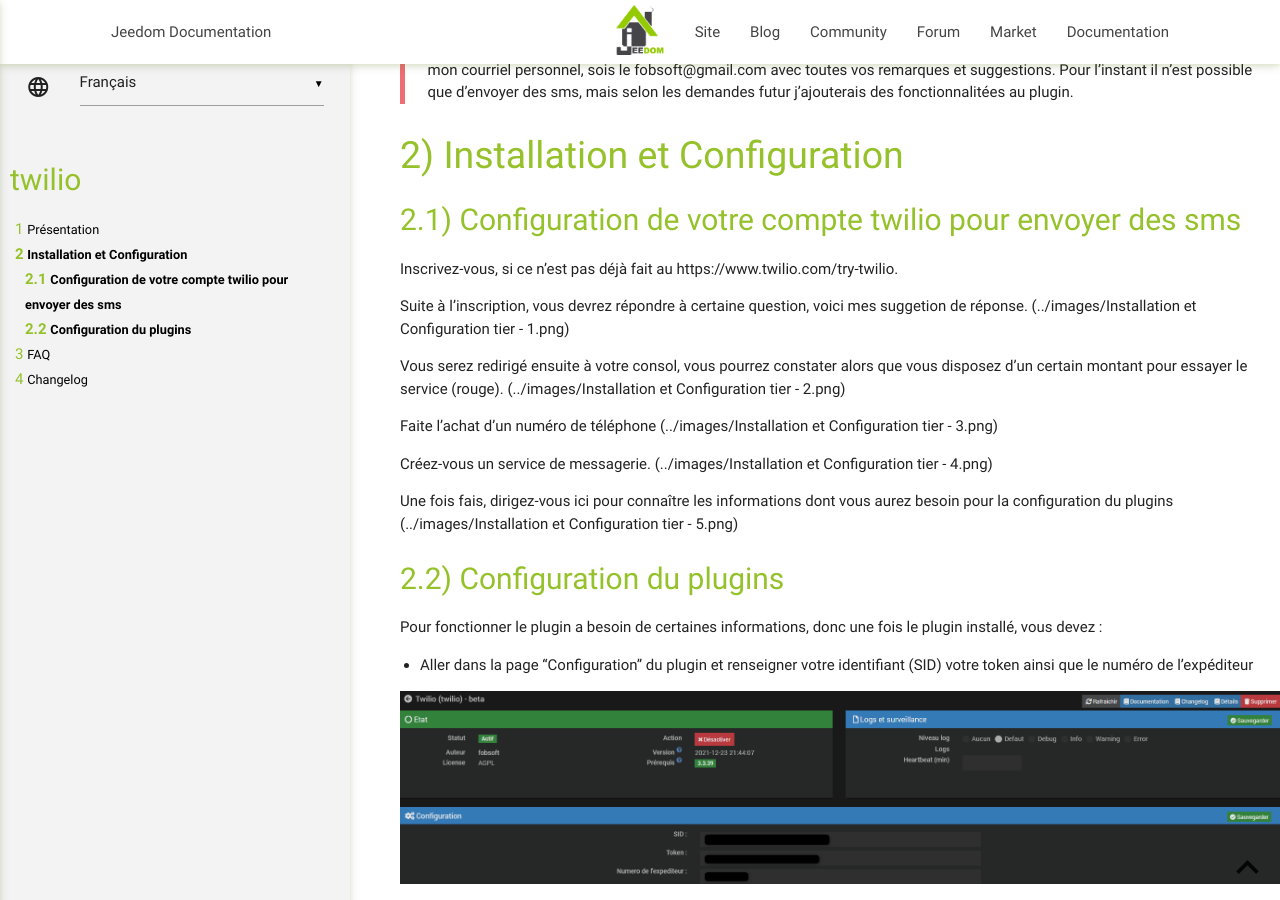
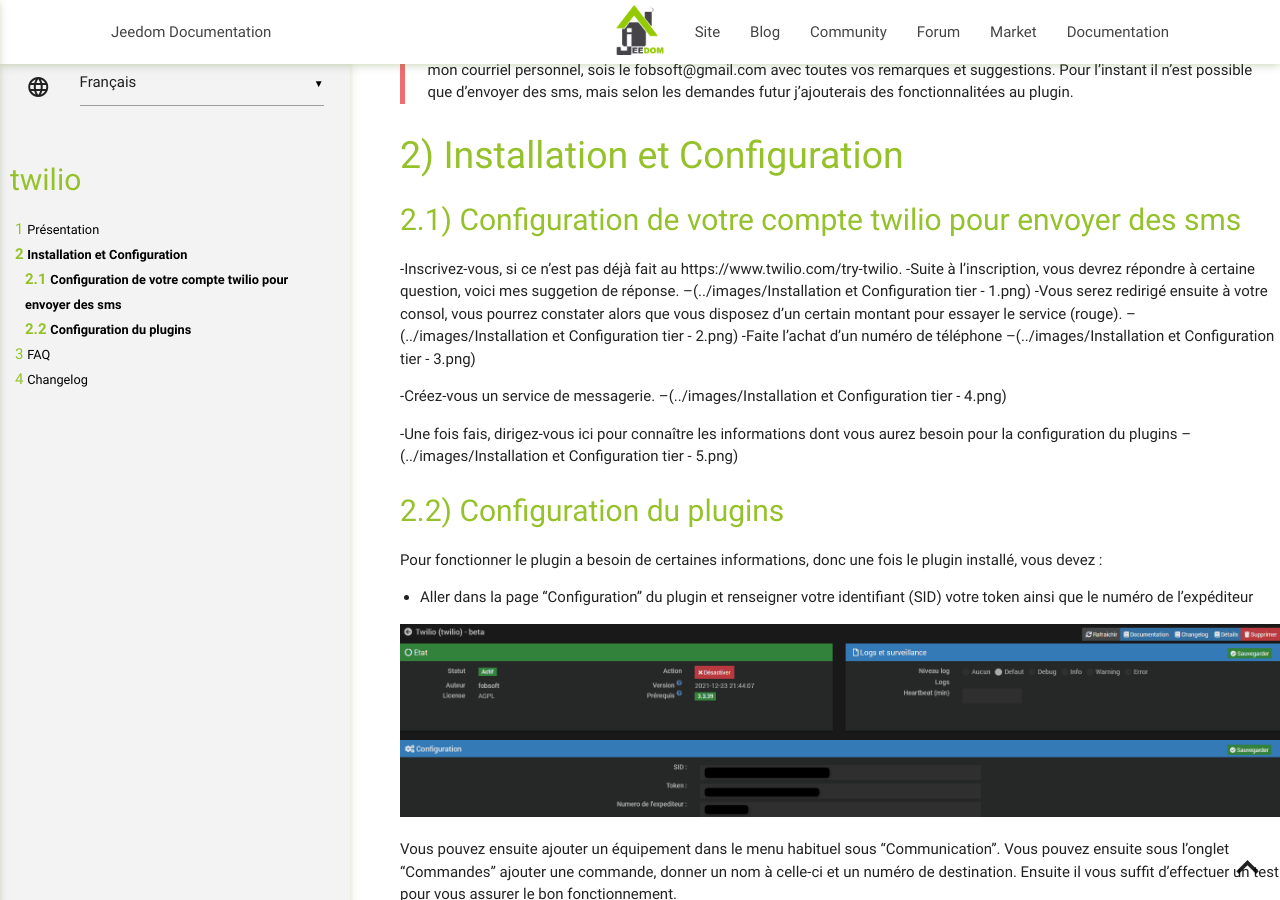
Before and after one commit to fobsoft/jeedom-plugins-documentation, a Jekyll site: the page built from twilio/fr_FR/index.md, in a window 1280 px wide and 900 px high, scrolled down 408 px. Built offline with Jekyll 4.4.1, drawn with Linux system fonts in a browser that asks for light colours.

```diff
--- a/twilio/fr_FR/index.md
+++ b/twilio/fr_FR/index.md
@@ -21,22 +21,19 @@ Lorsque vous êtes prêt à déployer des canaux additionnels, utilisez la même
 # Installation et Configuration
 
 ## Configuration de votre compte twilio pour envoyer des sms
-Inscrivez-vous, si ce n'est pas déjà fait au https://www.twilio.com/try-twilio.
+-Inscrivez-vous, si ce n'est pas déjà fait au https://www.twilio.com/try-twilio.
+-Suite à l'inscription, vous devrez répondre à certaine question, voici mes suggetion de réponse.
+--(../images/Installation et Configuration tier - 1.png)
+-Vous serez redirigé ensuite à votre consol, vous pourrez constater alors que vous disposez d'un certain montant pour essayer le service (rouge).
+--(../images/Installation et Configuration tier - 2.png)
+-Faite l'achat d'un numéro de téléphone
+--(../images/Installation et Configuration tier - 3.png)
 
-Suite à l'inscription, vous devrez répondre à certaine question, voici mes suggetion de réponse.
-(../images/Installation et Configuration tier - 1.png)
+-Créez-vous un service de messagerie.
+--(../images/Installation et Configuration tier - 4.png)
 
-Vous serez redirigé ensuite à votre consol, vous pourrez constater alors que vous disposez d'un certain montant pour essayer le service (rouge).
-(../images/Installation et Configuration tier - 2.png)
-
-Faite l'achat d'un numéro de téléphone
-(../images/Installation et Configuration tier - 3.png)
-
-Créez-vous un service de messagerie.
-(../images/Installation et Configuration tier - 4.png)
-
-Une fois fais, dirigez-vous ici pour connaître les informations dont vous aurez besoin pour la configuration du plugins
-(../images/Installation et Configuration tier - 5.png)
+-Une fois fais, dirigez-vous ici pour connaître les informations dont vous aurez besoin pour la configuration du plugins
+--(../images/Installation et Configuration tier - 5.png)
 
 ## Configuration du plugins
 Pour fonctionner le plugin a besoin de certaines informations, donc une fois le plugin installé, vous devez :
```
